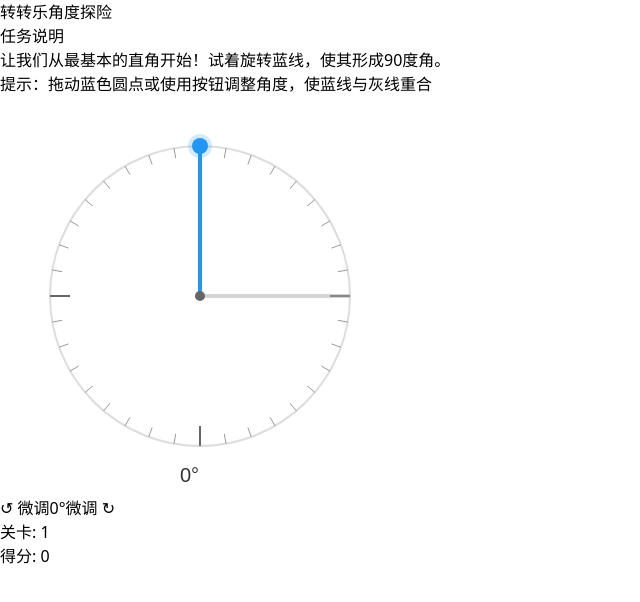
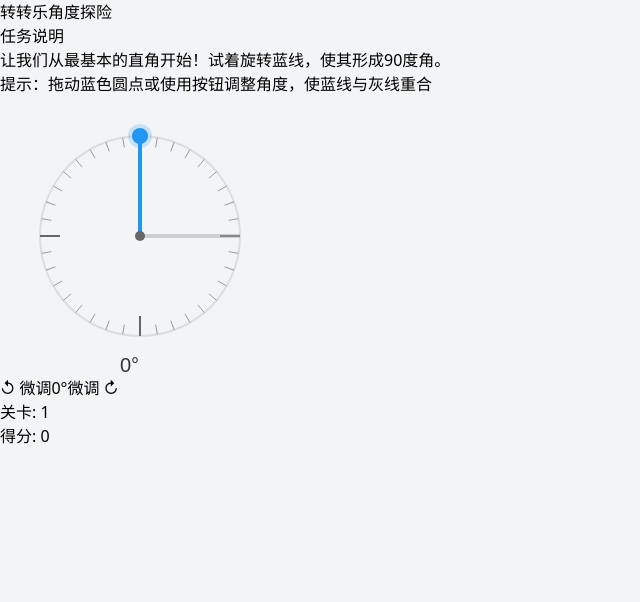
Before and after one commit to Jim-ZhenXue/xuezhen, a React (Vite) app: page / in a window 1280 px wide. Shown: the top 602 px of the page, without its empty margins (0-640 px from the left). Built offline with nearby package versions, Linux system fonts and the light colour scheme.

Commit message:
更新title

```diff
--- a/src/App.tsx
+++ b/src/App.tsx
@@ -18,17 +18,17 @@ function App() {
   } = useAngleGame();
 
   return (
-    <div className="min-h-screen bg-gradient-to-b from-blue-100 to-purple-100 p-8">
-      <div className="max-w-4xl mx-auto bg-white rounded-xl shadow-lg p-6">
-        <h1 className="text-3xl font-bold text-center text-purple-600 mb-6">
+    <div className="min-h-screen bg-gradient-to-b from-blue-100 to-purple-100 p-2">
+      <div className="max-w-3xl mx-auto bg-white rounded-lg shadow-lg p-3">
+        <h1 className="text-xl font-bold text-center text-purple-600 mb-2">
           转转乐角度探险
         </h1>
 
-        <div className="mb-6">
+        <div className="mb-2">
           <Instructions level={levels[currentLevel]} />
         </div>
 
-        <div className="flex justify-center mb-6">
+        <div className="flex justify-center mb-2">
           <GameCanvas
             angle={angle}
             targetAngle={levels[currentLevel].targetAngle}
--- a/src/components/Controls.tsx
+++ b/src/components/Controls.tsx
@@ -20,17 +20,17 @@ export const Controls: React.FC<ControlsProps> = ({
   level
 }) => {
   return (
-    <div className="flex flex-col items-center gap-4">
-      <div className="flex items-center gap-4">
+    <div className="flex flex-col items-center gap-1.5">
+      <div className="flex items-center gap-3">
         <button
-          className="px-4 py-2 bg-blue-500 hover:bg-blue-600 text-white rounded-lg transition-colors"
+          className="px-2 py-1 bg-blue-500 hover:bg-blue-600 text-white rounded-lg transition-colors text-sm"
           onClick={() => onAngleChange(angle - GAME_CONFIG.angleAdjustment)}
         >
           ↺ 微调
         </button>
-        <span className="text-xl font-bold min-w-[80px] text-center">{Math.round(angle)}°</span>
+        <span className="text-lg font-bold min-w-[70px] text-center">{Math.round(angle)}°</span>
         <button
-          className="px-4 py-2 bg-blue-500 hover:bg-blue-600 text-white rounded-lg transition-colors"
+          className="px-2 py-1 bg-blue-500 hover:bg-blue-600 text-white rounded-lg transition-colors text-sm"
           onClick={() => onAngleChange(angle + GAME_CONFIG.angleAdjustment)}
         >
           微调 ↻
@@ -41,7 +41,7 @@ export const Controls: React.FC<ControlsProps> = ({
 
       {isCorrect && (
         <button
-          className="px-6 py-3 bg-green-500 hover:bg-green-600 text-white rounded-lg font-bold transition-colors"
+          className="px-3 py-1.5 bg-green-500 hover:bg-green-600 text-white rounded-lg font-bold transition-colors animate-fast-pulse text-sm"
           onClick={onNextLevel}
         >
           下一关 →
--- a/src/components/Instructions.tsx
+++ b/src/components/Instructions.tsx
@@ -7,10 +7,10 @@ interface InstructionsProps {
 
 export const Instructions: React.FC<InstructionsProps> = ({ level }) => {
   return (
-    <div className="bg-yellow-50 p-4 rounded-lg">
-      <h2 className="text-xl font-bold mb-2">任务说明</h2>
-      <p>{level.instruction}</p>
-      <p className="mt-2 text-sm text-gray-600">
+    <div className="bg-yellow-50 p-2 rounded-lg">
+      <h2 className="text-base font-bold mb-1">任务说明</h2>
+      <p className="text-sm leading-tight">{level.instruction}</p>
+      <p className="mt-1 text-xs text-gray-600 leading-tight">
         提示：拖动蓝色圆点或使用按钮调整角度，使蓝线与灰线重合
       </p>
     </div>
--- a/src/constants/game.ts
+++ b/src/constants/game.ts
@@ -7,13 +7,13 @@ export const GAME_CONFIG: GameConfig = {
 } as const;
 
 export const CANVAS_CONFIG: CanvasConfig = {
-  width: 400,
-  height: 400,
-  radius: 150,
+  width: 280,
+  height: 280,
+  radius: 100,
   tickCount: 36,
   mainTickInterval: 9,
   tickLengths: {
-    main: 20,
-    minor: 10
+    main: 15,
+    minor: 8
   }
 } as const;
--- a/src/index.css
+++ b/src/index.css
@@ -1,3 +1,49 @@
 @tailwind base;
 @tailwind components;
 @tailwind utilities;
+
+:root {
+  font-family: system-ui, -apple-system, BlinkMacSystemFont, 'Segoe UI', Roboto, Oxygen, Ubuntu, Cantarell, 'Open Sans', 'Helvetica Neue', sans-serif;
+  line-height: 1.5;
+  font-weight: 400;
+}
+
+body {
+  margin: 0;
+  min-height: 100vh;
+  background-color: #f3f4f6;
+}
+
+input[type="range"] {
+  -webkit-appearance: none;
+  @apply bg-gray-200 h-2 rounded-lg;
+}
+
+input[type="range"]::-webkit-slider-thumb {
+  -webkit-appearance: none;
+  @apply w-4 h-4 bg-blue-500 rounded-full cursor-pointer;
+}
+
+input[type="range"]::-moz-range-thumb {
+  @apply w-4 h-4 bg-blue-500 rounded-full cursor-pointer border-none;
+}
+
+.container {
+  width: 100%;
+  max-width: 1200px;
+  margin: 0 auto;
+  padding: 0 1rem;
+}
+
+@keyframes fast-pulse {
+  0%, 100% {
+    opacity: 1;
+  }
+  50% {
+    opacity: 0.3;
+  }
+}
+
+.animate-fast-pulse {
+  animation: fast-pulse 0.5s cubic-bezier(0.4, 0, 0.6, 1) infinite;
+}
```
